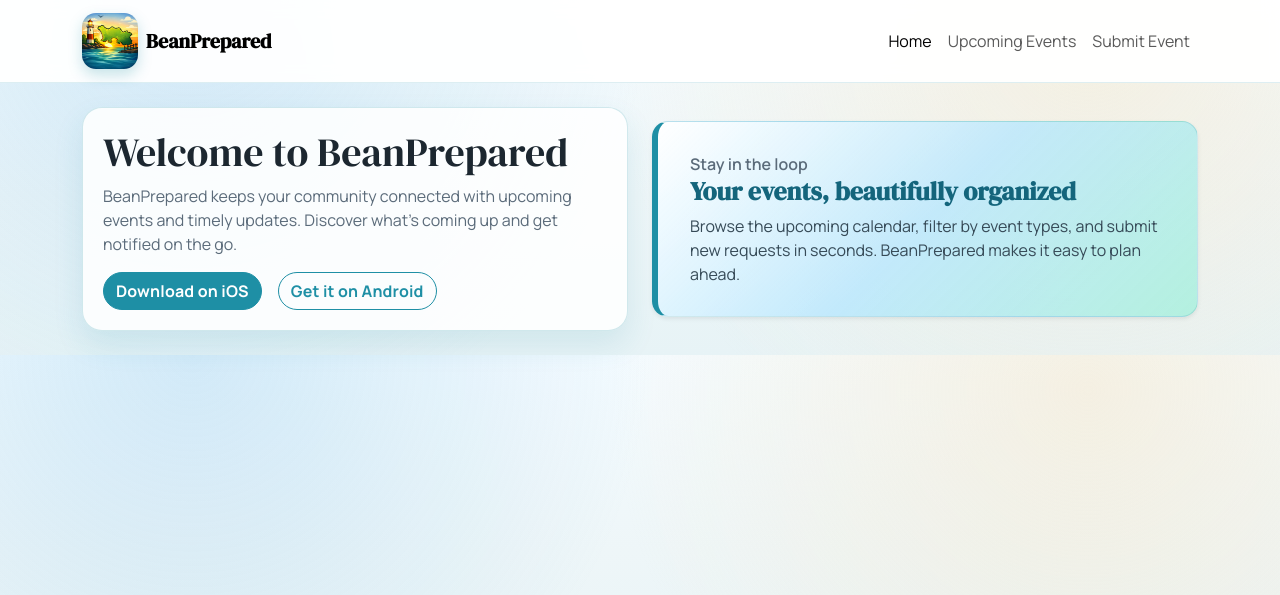
After one commit to JSY-Ben/BeanPrepared, a PHP site: page /Web/home.php in a window 1280 px wide. The commit adds this page. Shown: the top 595 px of the page. Run offline with PHP 8.4, Linux system fonts and the light colour scheme.

Commit message:
Created new Homepage

```diff
--- /dev/null
+++ b/public/home.php
@@ -0,0 +1,63 @@
+<?php
+
+?><!doctype html>
+<html lang="en">
+<head>
+  <meta charset="utf-8">
+  <meta name="viewport" content="width=device-width, initial-scale=1">
+  <title>BeanPrepared - Home</title>
+  <link rel="icon" href="/Web/beanprepared/public/icon-512x512.png" sizes="512x512" type="image/png">
+  <link
+    href="https://cdn.jsdelivr.net/npm/bootstrap@5.3.3/dist/css/bootstrap.min.css"
+    rel="stylesheet"
+    integrity="sha384-QWTKZyjpPEjISv5WaRU9OFeRpok6YctnYmDr5pNlyT2bRjXh0JMhjY6hW+ALEwIH"
+    crossorigin="anonymous"
+  >
+  <link rel="stylesheet" href="/Web/beanprepared/public/css/site.css">
+</head>
+<body>
+  <nav class="navbar navbar-expand-lg bg-body-tertiary border-bottom">
+    <div class="container">
+      <a class="navbar-brand fw-semibold d-flex align-items-center gap-2" href="home.php">
+        <img src="/Web/beanprepared/public/icon.png" alt="BeanPrepared" class="site-logo">
+        <span>BeanPrepared</span>
+      </a>
+      <div class="navbar-nav">
+        <a class="nav-link active" href="home.php">Home</a>
+        <a class="nav-link" href="index.php">Upcoming Events</a>
+        <a class="nav-link" href="submit.php">Submit Event</a>
+      </div>
+    </div>
+  </nav>
+
+  <main class="container py-4">
+    <div class="row align-items-center g-4">
+      <div class="col-12 col-lg-6">
+        <div class="section-card section-emphasis">
+          <h1 class="mb-2">Welcome to BeanPrepared</h1>
+          <p class="brand-subtitle mb-3">
+            BeanPrepared keeps your community connected with upcoming events and timely updates.
+            Discover what’s coming up and get notified on the go.
+          </p>
+          <div class="d-flex flex-wrap gap-3">
+            <a class="btn btn-warning" href="https://example.com/ios" target="_blank" rel="noreferrer">Download on iOS</a>
+            <a class="btn btn-outline-warning" href="https://example.com/android" target="_blank" rel="noreferrer">Get it on Android</a>
+          </div>
+        </div>
+      </div>
+      <div class="col-12 col-lg-6">
+        <div class="card shadow-sm event-card event-card-compact">
+          <div class="card-body">
+            <div class="event-meta">Stay in the loop</div>
+            <h2 class="event-title">Your events, beautifully organized</h2>
+            <p class="event-description mb-0">
+              Browse the upcoming calendar, filter by event types, and submit new requests in seconds.
+              BeanPrepared makes it easy to plan ahead.
+            </p>
+          </div>
+        </div>
+      </div>
+    </div>
+  </main>
+</body>
+</html>
--- a/public/index.php
+++ b/public/index.php
@@ -86,11 +86,12 @@ function format_datetime(string $value): string
 <body>
   <nav class="navbar navbar-expand-lg bg-body-tertiary border-bottom">
     <div class="container">
-      <a class="navbar-brand fw-semibold d-flex align-items-center gap-2" href="index.php">
+      <a class="navbar-brand fw-semibold d-flex align-items-center gap-2" href="home.php">
         <img src="/Web/beanprepared/public/icon.png" alt="BeanPrepared" class="site-logo">
         <span>BeanPrepared</span>
       </a>
       <div class="navbar-nav">
+        <a class="nav-link" href="home.php">Home</a>
         <a class="nav-link active" href="index.php">Upcoming Events</a>
         <a class="nav-link" href="submit.php">Submit Event</a>
       </div>
--- a/public/submit.php
+++ b/public/submit.php
@@ -57,11 +57,12 @@ function h(string $value): string
 <body>
   <nav class="navbar navbar-expand-lg bg-body-tertiary border-bottom">
     <div class="container">
-      <a class="navbar-brand fw-semibold d-flex align-items-center gap-2" href="index.php">
+      <a class="navbar-brand fw-semibold d-flex align-items-center gap-2" href="home.php">
         <img src="/Web/beanprepared/public/icon.png" alt="BeanPrepared" class="site-logo">
         <span>BeanPrepared</span>
       </a>
       <div class="navbar-nav">
+        <a class="nav-link" href="home.php">Home</a>
         <a class="nav-link" href="index.php">Upcoming Events</a>
         <a class="nav-link active" href="submit.php">Submit Event</a>
       </div>
```
Also changed, not shown: .htaccess, 1 other file.
